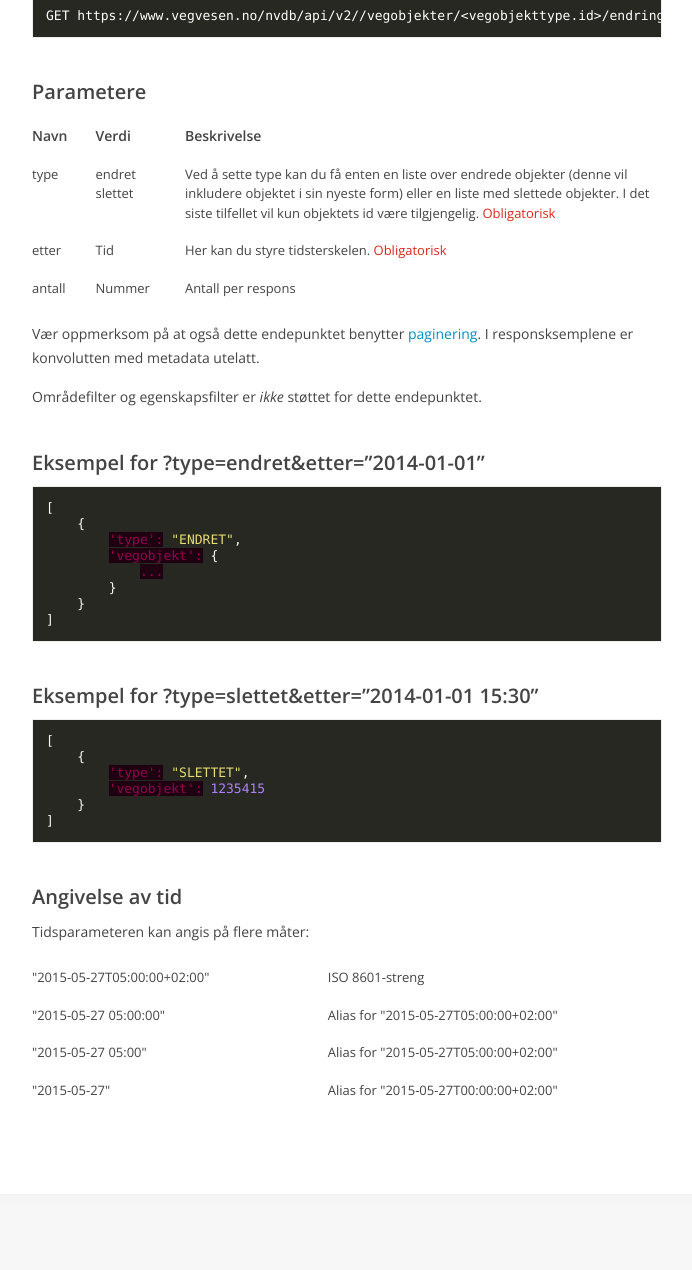
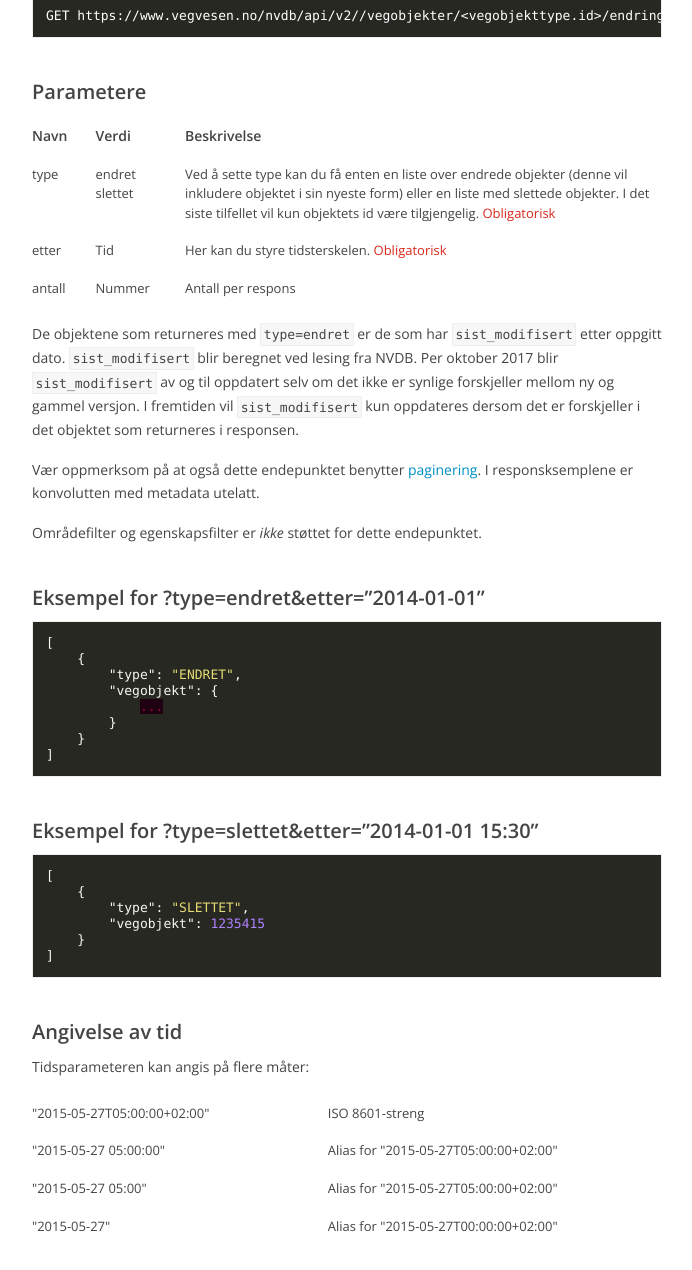
Before and after one commit to nvdb-vegdata/apidokumentasjon, a Jekyll site: the page built from endepunkt/vegobjekter.md, in a window 1280 px wide and 1400 px high, scrolled down 9612 px. Shown: the top 1270 px of the window, without its empty margins (433-1125 px from the left). Built offline with Jekyll 4.4.1, drawn with Linux system fonts in a browser that asks for light colours; our own code applies the rules of GitHub Pages for plain Markdown files.

Commit message:
sist_modifisert

````diff
--- a/endepunkt/vegobjekter.md
+++ b/endepunkt/vegobjekter.md
@@ -644,6 +644,12 @@ slettet</td>
 </tbody>
 </table>
 
+De objektene som returneres med `type=endret` er de som har `sist_modifisert` etter oppgitt dato. `sist_modifisert` blir
+beregnet ved lesing fra NVDB.
+Per oktober 2017 blir `sist_modifisert` av og til oppdatert selv om det ikke er synlige forskjeller mellom ny og gammel
+versjon.
+I fremtiden vil `sist_modifisert` kun oppdateres dersom det er forskjeller i det objektet som returneres i responsen.
+
 Vær oppmerksom på at også dette endepunktet benytter [paginering](#/parameter/paginering). I responsksemplene er konvolutten med metadata utelatt.
 
 Områdefilter og egenskapsfilter er _ikke_ støttet for dette endepunktet.
@@ -653,8 +659,8 @@ Områdefilter og egenskapsfilter er _ikke_ støttet for dette endepunktet.
 ```json
 [
     {
-        'type': "ENDRET",
-        'vegobjekt': {
+        "type": "ENDRET",
+        "vegobjekt": {
             ...
         }
     }
@@ -667,8 +673,8 @@ Områdefilter og egenskapsfilter er _ikke_ støttet for dette endepunktet.
 ```json
 [
     {
-        'type': "SLETTET",
-        'vegobjekt': 1235415
+        "type": "SLETTET",
+        "vegobjekt": 1235415
     }
 ]
 ```
````
